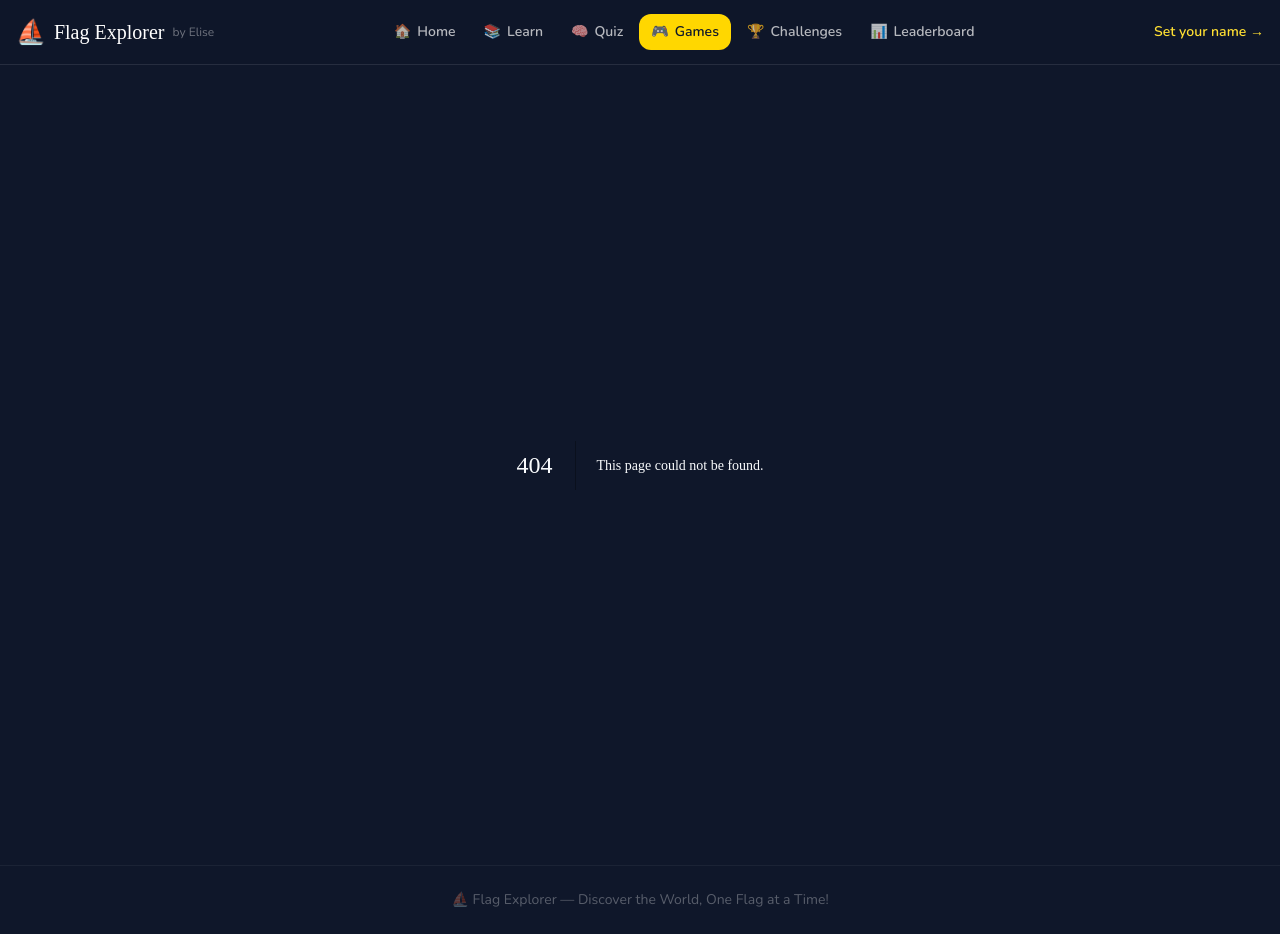
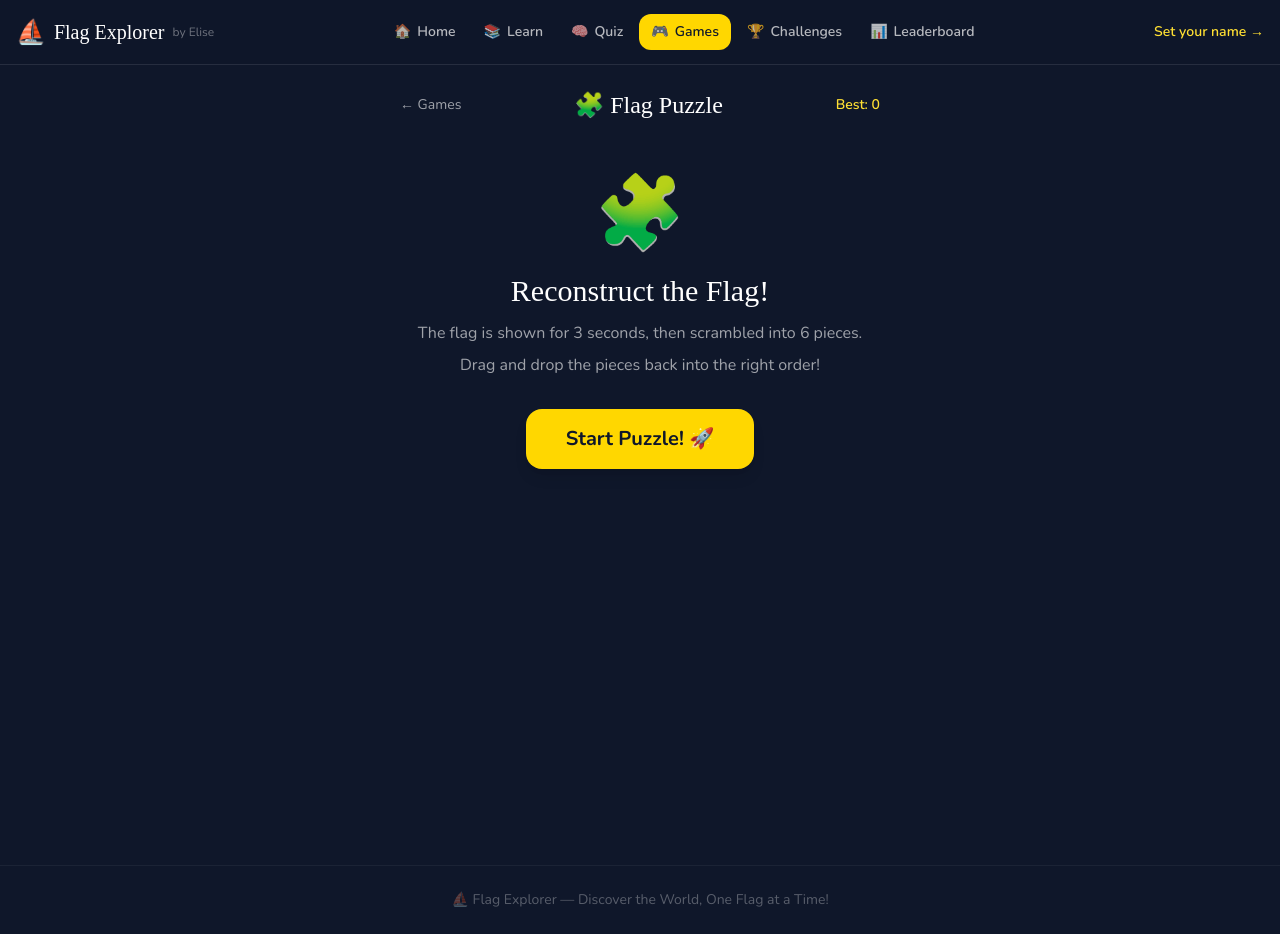
Before and after one commit to jfvaufrey/flag-explorer, a Next.js app: page /games/flag-puzzle in a window 1280 px wide. Before the commit this address had no page. Built offline with nearby package versions, Linux system fonts and the light colour scheme.

Commit message:
feat: build flag puzzle game

```diff
--- /dev/null
+++ b/app/games/flag-puzzle/page.tsx
@@ -0,0 +1,251 @@
+'use client'
+import { useState, useEffect, useRef } from 'react'
+import { motion, AnimatePresence } from 'framer-motion'
+import Link from 'next/link'
+import { flags } from '@/data/flags'
+import { Confetti } from '@/components/Confetti'
+import { saveHighScore, getHighScore } from '@/lib/storage'
+import { shuffleArray } from '@/lib/scoring'
+
+const COLS = 3
+const ROWS = 2
+const TOTAL = COLS * ROWS
+
+function getPieceStyle(originalIndex: number, flagUrl: string): React.CSSProperties {
+  const col = originalIndex % COLS
+  const row = Math.floor(originalIndex / COLS)
+  return {
+    backgroundImage: `url(${flagUrl})`,
+    backgroundSize: `${COLS * 100}% ${ROWS * 100}%`,
+    backgroundPosition: `${col * (100 / (COLS - 1))}% ${row * (100 / (ROWS - 1))}%`,
+  }
+}
+
+export default function FlagPuzzlePage() {
+  const [flag, setFlag] = useState(() => flags[Math.floor(Math.random() * flags.length)])
+  const [pieces, setPieces] = useState<number[]>([]) // pieces[slot] = originalIndex
+  const [solved, setSolved] = useState(false)
+  const [moves, setMoves] = useState(0)
+  const [confettiTrigger, setConfettiTrigger] = useState(false)
+  const [highScore, setHighScore] = useState(0)
+  const [showPreview, setShowPreview] = useState(false)
+  const [previewCountdown, setPreviewCountdown] = useState(3)
+  const [gameStarted, setGameStarted] = useState(false)
+  const dragFrom = useRef<number | null>(null)
+
+  useEffect(() => {
+    setHighScore(getHighScore('flag-puzzle'))
+  }, [])
+
+  const startGame = (selectedFlag = flag) => {
+    setFlag(selectedFlag)
+    const shuffled = shuffleArray([...Array(TOTAL).keys()])
+    // Make sure it's not already solved
+    const isSolved = shuffled.every((v, i) => v === i)
+    if (isSolved) shuffled.reverse()
+    setPieces(shuffled)
+    setSolved(false)
+    setMoves(0)
+    setShowPreview(true)
+    setPreviewCountdown(3)
+    setGameStarted(false)
+  }
+
+  // Countdown during preview
+  useEffect(() => {
+    if (!showPreview) return
+    if (previewCountdown <= 0) {
+      setShowPreview(false)
+      setGameStarted(true)
+      return
+    }
+    const t = setTimeout(() => setPreviewCountdown(c => c - 1), 1000)
+    return () => clearTimeout(t)
+  }, [showPreview, previewCountdown])
+
+  const handleDragStart = (slotIndex: number) => {
+    dragFrom.current = slotIndex
+  }
+
+  const handleDrop = (slotIndex: number) => {
+    if (dragFrom.current === null || dragFrom.current === slotIndex) return
+    const from = dragFrom.current
+    dragFrom.current = null
+
+    setPieces(prev => {
+      const next = [...prev]
+      ;[next[from], next[slotIndex]] = [next[slotIndex], next[from]]
+
+      const isSolved = next.every((v, i) => v === i)
+      if (isSolved) {
+        const newMoves = moves + 1
+        setSolved(true)
+        setConfettiTrigger(true)
+        setTimeout(() => setConfettiTrigger(false), 100)
+        // Lower moves = better score (max 1000 minus penalty)
+        const score = Math.max(100, 1000 - newMoves * 20)
+        saveHighScore('flag-puzzle', score)
+        setHighScore(getHighScore('flag-puzzle'))
+      }
+      return next
+    })
+    setMoves(m => m + 1)
+  }
+
+  const pickRandomFlag = () => {
+    const newFlag = flags[Math.floor(Math.random() * flags.length)]
+    startGame(newFlag)
+  }
+
+  return (
+    <div className="min-h-screen">
+      <Confetti trigger={confettiTrigger} />
+      <div className="max-w-lg mx-auto px-4 py-6">
+        {/* Header */}
+        <div className="flex items-center justify-between mb-6">
+          <Link href="/games" className="text-white/60 hover:text-white transition-colors text-sm">← Games</Link>
+          <h1 className="font-fredoka text-2xl text-white">🧩 Flag Puzzle</h1>
+          <div className="text-yellow-400 text-sm font-semibold">Best: {highScore}</div>
+        </div>
+
+        {/* Start screen */}
+        {!gameStarted && !showPreview && pieces.length === 0 && (
+          <motion.div
+            initial={{ opacity: 0, scale: 0.9 }}
+            animate={{ opacity: 1, scale: 1 }}
+            className="text-center py-8"
+          >
+            <div className="text-7xl mb-6">🧩</div>
+            <h2 className="font-fredoka text-3xl text-white mb-3">Reconstruct the Flag!</h2>
+            <p className="text-white/60 mb-2">The flag is shown for 3 seconds, then scrambled into {TOTAL} pieces.</p>
+            <p className="text-white/60 mb-8">Drag and drop the pieces back into the right order!</p>
+            <motion.button
+              whileHover={{ scale: 1.05 }}
+              whileTap={{ scale: 0.95 }}
+              onClick={() => startGame()}
+              className="bg-yellow-500 hover:bg-yellow-400 text-navy-900 font-bold py-4 px-10 rounded-2xl text-xl shadow-lg"
+            >
+              Start Puzzle! 🚀
+            </motion.button>
+          </motion.div>
+        )}
+
+        {/* Preview countdown */}
+        {showPreview && (
+          <motion.div
+            initial={{ opacity: 0 }}
+            animate={{ opacity: 1 }}
+            className="text-center"
+          >
+            <p className="text-white/60 text-sm mb-3 font-semibold">
+              Memorise it! Starting in <span className="text-yellow-400 font-bold text-lg">{previewCountdown}</span>...
+            </p>
+            <div
+              className="w-full rounded-2xl overflow-hidden border-4 border-yellow-500/50 shadow-2xl"
+              style={{ aspectRatio: '3/2' }}
+            >
+              <img
+                src={flag.flagImageUrl}
+                alt={`Flag of ${flag.country}`}
+                className="w-full h-full object-contain bg-navy-900"
+              />
+            </div>
+            <p className="text-white font-fredoka text-2xl mt-4">{flag.country}</p>
+          </motion.div>
+        )}
+
+        {/* Puzzle board */}
+        {gameStarted && pieces.length > 0 && (
+          <motion.div
+            initial={{ opacity: 0 }}
+            animate={{ opacity: 1 }}
+          >
+            {/* Stats */}
+            <div className="flex items-center justify-between mb-4">
+              <div className="text-white/60 text-sm">Moves: <span className="text-white font-bold">{moves}</span></div>
+              <button
+                onClick={() => setShowPreview(true)}
+                className="text-yellow-400 hover:text-yellow-300 text-xs font-semibold transition-colors border border-yellow-500/30 px-3 py-1 rounded-xl"
+              >
+                👁 Peek
+              </button>
+              <button
+                onClick={pickRandomFlag}
+                className="text-white/50 hover:text-white text-xs transition-colors"
+              >
+                New flag
+              </button>
+            </div>
+
+            {/* Grid */}
+            <div
+              className="grid gap-1 w-full rounded-2xl overflow-hidden border-2 border-white/10"
+              style={{ gridTemplateColumns: `repeat(${COLS}, 1fr)` }}
+            >
+              {pieces.map((originalIndex, slotIndex) => (
+                <div
+                  key={slotIndex}
+                  draggable
+                  onDragStart={() => handleDragStart(slotIndex)}
+                  onDragOver={e => e.preventDefault()}
+                  onDrop={() => handleDrop(slotIndex)}
+                  className={`cursor-grab active:cursor-grabbing transition-all hover:opacity-80 hover:scale-95 ${
+                    originalIndex === slotIndex ? 'ring-2 ring-green-400/50' : ''
+                  }`}
+                  style={{
+                    ...getPieceStyle(originalIndex, flag.flagImageUrl),
+                    aspectRatio: '3/2',
+                  }}
+                />
+              ))}
+            </div>
+
+            <p className="text-white/30 text-xs text-center mt-3">Drag pieces to swap them</p>
+          </motion.div>
+        )}
+
+        {/* Solved screen */}
+        <AnimatePresence>
+          {solved && (
+            <motion.div
+              initial={{ opacity: 0, scale: 0.8 }}
+              animate={{ opacity: 1, scale: 1 }}
+              className="mt-6 bg-navy-800 rounded-3xl p-8 border border-yellow-500/30 text-center shadow-2xl"
+            >
+              <div className="text-6xl mb-4">🎉</div>
+              <h2 className="font-fredoka text-4xl text-white mb-2">Puzzle Solved!</h2>
+              <div
+                className="w-full rounded-2xl overflow-hidden my-4 border-2 border-yellow-500/40"
+                style={{ aspectRatio: '3/2' }}
+              >
+                <img
+                  src={flag.flagImageUrl}
+                  alt={`Flag of ${flag.country}`}
+                  className="w-full h-full object-contain bg-navy-900"
+                />
+              </div>
+              <p className="font-fredoka text-2xl text-yellow-400 mb-1">{flag.flagEmoji} {flag.country}</p>
+              <p className="text-white/60 text-sm mb-6">Completed in <span className="text-white font-bold">{moves}</span> moves</p>
+
+              <div className="flex flex-col gap-3">
+                <motion.button
+                  whileHover={{ scale: 1.03 }}
+                  whileTap={{ scale: 0.97 }}
+                  onClick={pickRandomFlag}
+                  className="w-full bg-yellow-500 hover:bg-yellow-400 text-navy-900 font-bold py-3 rounded-2xl transition-all"
+                >
+                  🔀 Next Puzzle
+                </motion.button>
+                <Link href="/games">
+                  <button className="w-full bg-white/10 hover:bg-white/20 text-white font-semibold py-3 rounded-2xl transition-all">
+                    ← Back to Games
+                  </button>
+                </Link>
+              </div>
+            </motion.div>
+          )}
+        </AnimatePresence>
+      </div>
+    </div>
+  )
+}
--- a/app/games/page.tsx
+++ b/app/games/page.tsx
@@ -25,9 +25,9 @@ const games = [
   {
     id: 'flag-puzzle',
     title: 'Flag Puzzle',
-    description: 'Piece together flag puzzles from around the world! Coming soon...',
+    description: 'The flag flashes for 3 seconds — then reconstruct it from scrambled pieces!',
     icon: '🧩',
-    href: '/games',
+    href: '/games/flag-puzzle',
     color: '#7c3aed',
   },
   {
```
